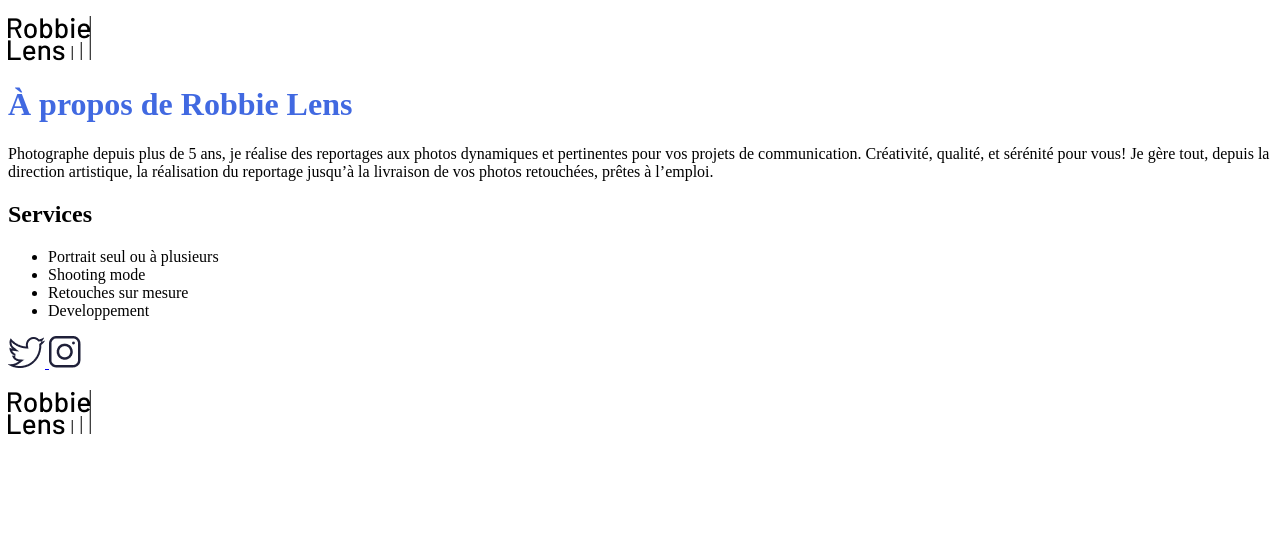
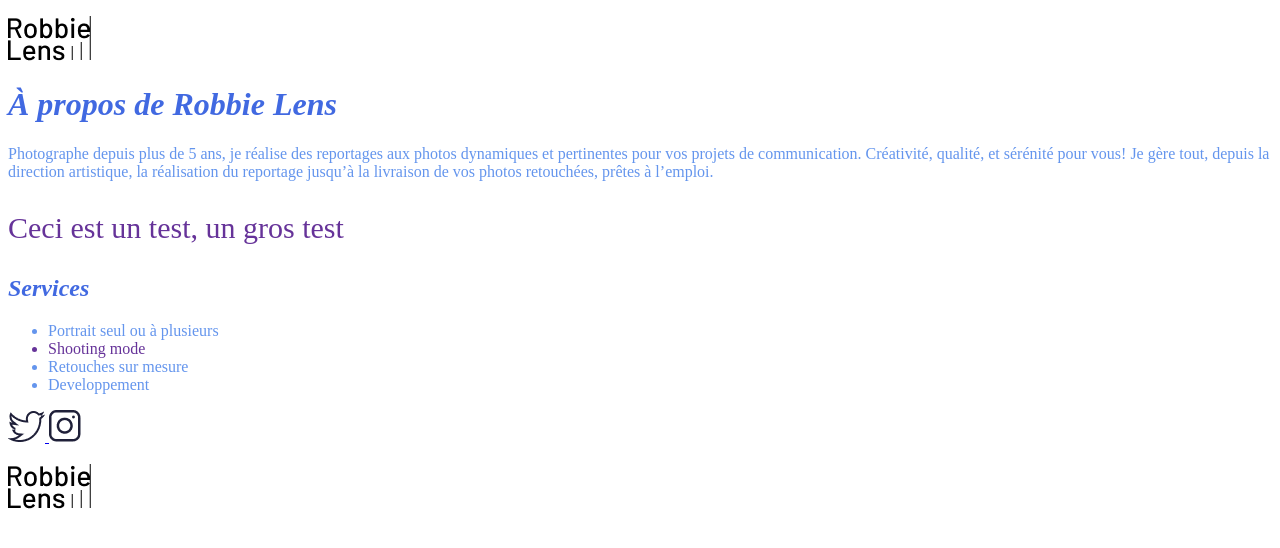
Before and after one commit to anaislcno/TestRobbieLens, a plain HTML site: page a-propos.html in a window 1280 px wide. Drawn offline with Linux system fonts and the light colour scheme.

Commit message:
[EDIT]: Test styles

```diff
--- a/a-propos.html
+++ b/a-propos.html
@@ -10,7 +10,7 @@
 <body>
     <p>
     <a href="index.html">
-            <img src="assets/images /logo.png" alt="Logo"/>
+            <img src="assets/images /logo.png" alt="Logo" id="logo"/>
     </a>
     </p>
     <h1>À propos de Robbie Lens</h1>
@@ -19,10 +19,12 @@
         projets de communication. Créativité, qualité, et sérénité pour vous! Je gère tout, depuis la direction
         artistique, la réalisation du reportage jusqu’à la livraison de vos photos retouchées, prêtes à l’emploi.
     </p>
+    <p class="par-ici gd">Ceci est un test, un gros test
+    </p>
     <h2>Services</h2>
     <ul>
         <li>Portrait seul ou à plusieurs</li>
-        <li>Shooting mode</li>
+        <li class="par-ici">Shooting mode</li>
         <li>Retouches sur mesure</li>
         <li>Developpement</li>
     </ul>
--- a/styles.css
+++ b/styles.css
@@ -1,3 +1,21 @@
-h1 {
+h1, h2 {
+    /*Petit commentaire*/
     color: royalblue;
+    font-style: italic;
 }
+
+p, ul {
+    color: cornflowerblue;
+}
+
+.par-ici {
+    color: #663399;
+}
+
+#id {
+    color: #663399;
+}
+
+.gd {
+    font-size: 30px;
+}
```
